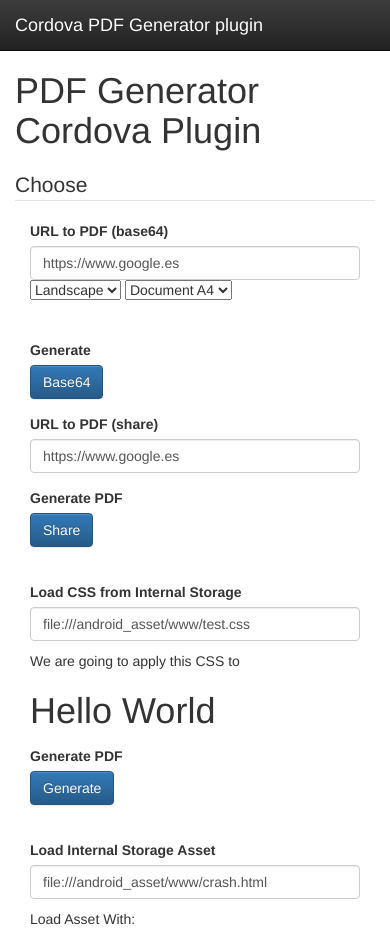
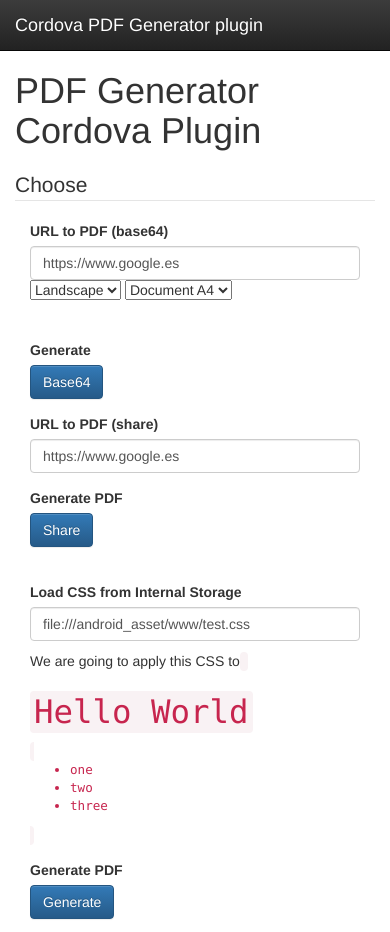
Before and after one commit to cesarvr/pdf-generator-example, a website: page www/index.html in a window 390 px wide. Shown: the top 932 px of the page. Drawn offline with nearby package versions, Linux system fonts and the light colour scheme; some packages are replaced by stand-ins of ours.

Commit message:
adding https://github.com/cesarvr/pdf-generator/issues/96 example

```diff
--- a/package.json
+++ b/package.json
@@ -12,7 +12,7 @@
     "backbone": "^1.3.3",
     "cordova-android": "^6.4.0",
     "cordova-ios": "^4.5.4",
-    "cordova-pdf-generator": "^2.0.2",
+    "cordova-pdf-generator": "^2.0.4",
     "cordova-plugin-compat": "^1.2.0",
     "cordova-plugin-file": "^4.3.3",
     "cordova-plugin-spinner": "^1.1.0",
--- a/www/index.html
+++ b/www/index.html
@@ -169,7 +169,17 @@ img {
                         <div class="col-md-4">
                             <input id="internal-css" name="url-share" type="text" class="form-control input-md" value="file:///android_asset/www/test.css">
                             <span class="help-block" id="baseH"></span>
-                            <p> We are going to apply this CSS to <h1> Hello World </h1> </p>
+                            <p> We are going to apply this CSS to
+                                <code id="test">
+                                <h1> Hello World </h1>
+                                    <ul>
+                                        <li>one</li>
+                                        <li>two</li>
+                                        <li>three</li>
+                                    </ul>
+                                </code>
+
+                            </p>
                         </div>
                     </div>
                      <!-- Button -->
--- a/www/js/index.js
+++ b/www/js/index.js
@@ -35,7 +35,7 @@ function createPDF(cssFile){
       fileName: 'my-pdf.pdf'
   }
 
-  var payload = _.template(' <head><link rel="stylesheet" href="<%=css_file%>"></head><body> <h1> Hello World </h1></body>')
+  var payload = _.template('<head><link rel="stylesheet" href="<%=css_file%>"></head><body> <h1> Hello World </h1> <ul> <li>one</li> <li>two</li> <li>three</li> </ul></body>')
 
   pdf.fromData(payload({css_file: cssFile}),
           opts)
@@ -142,7 +142,6 @@ var HomeView = Backbone.View.extend({
     },
 
     makePDFWithInternalCSS: function(){
-      debugger
       var self = this;
       if (cordova.platformId === 'ios') {
         window.resolveLocalFileSystemURL(cordova.file.applicationDirectory,
--- a/www/test.css
+++ b/www/test.css
@@ -2,3 +2,20 @@ h1 {
   color: red;
   font-size: 60px;
 }
+
+
+/* https://github.com/cesarvr/pdf-generator/issues/96 */
+ul {
+    list-style-type: none;
+}
+
+ul > li::before {
+        /*content: "\2022";*/
+        content:'\2713';
+        color: #0071bc;
+        display: inline-block;
+        font-weight: bold;
+        font-size: 1.5em;
+        padding-right: 7px;
+        margin-left: -1em;
+}
```
Also changed, not shown: www/test.html (+7 -0 lines), www/bundle.js, 2 other files.
